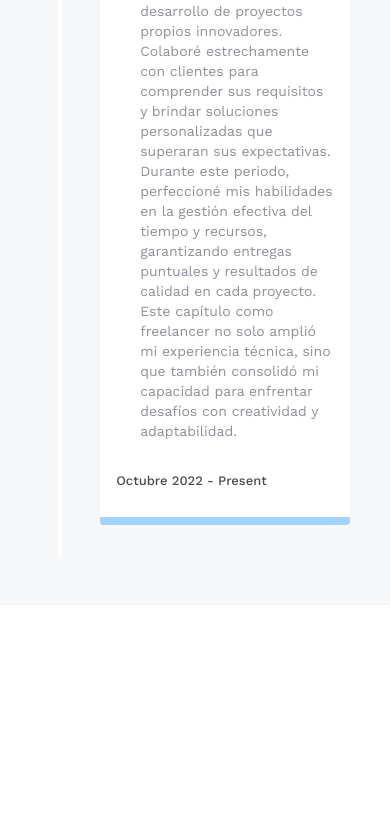
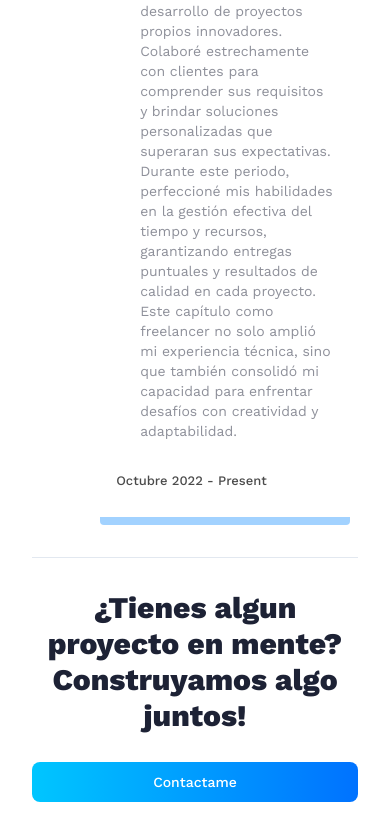
Before and after one commit to TomasGaAqBz/Portfolio, a React (Vite) app: page /about in a window 390 px wide. Shown: the part 2471-3311 px from the top of the page. Before the commit the page ends 3076 px from the top, so only its background shows below. Built offline with nearby package versions, Linux system fonts and the light colour scheme.

Commit message:
Añadido un CTA y corregido el barco en responsive

```diff
--- a/src/App.jsx
+++ b/src/App.jsx
@@ -5,7 +5,7 @@ import { About, Contact, Home, Projects } from "./views";
 
 const App = () => {
   return (
-    <main className='bg-slate-300/20'>
+    <main className='bg-slate-300/20 h-[100vh]'>
       <Router>
         <Navbar />
         <Routes>
--- /dev/null
+++ b/src/components/CTA.jsx
@@ -0,0 +1,17 @@
+import React from 'react'
+import { Link } from 'react-router-dom'
+
+const CTA = () => {
+  return (
+    <section className=' cta '>
+        <p className='cta-text'>
+            ¿Tienes algun proyecto en mente? <br className=' sm:block hidden' />
+            Construyamos algo juntos!
+        </p>
+        <Link to='/contact' className='btn'>Contactame</Link>
+
+    </section>
+  )
+}
+
+export default CTA
--- a/src/views/About.jsx
+++ b/src/views/About.jsx
@@ -5,6 +5,7 @@ import {
   VerticalTimelineElement,
 } from "react-vertical-timeline-component";
 import "react-vertical-timeline-component/style.min.css";
+import CTA from "../components/CTA";
 
 const About = () => {
   return (
@@ -100,6 +101,9 @@ const About = () => {
           </VerticalTimeline>
         </div>
       </div>
+      <hr className=" border-slate-200" />
+
+      <CTA/>
     </section>
   );
 };
--- a/src/views/Contact.jsx
+++ b/src/views/Contact.jsx
@@ -68,7 +68,7 @@ const Contact = () => {
       {alert.show && <Alert{...alert}/> }
 
       <div className='flex-1 min-w-[50%] flex flex-col'>
-        <h1 className='text-4xl font-bold'>Pongamonos en contacto</h1>
+        <h1 className='text-3xl font-bold'>Pongamonos en contacto</h1>
 
         <form
         className=' w-full flex flex-col gap-7 mt-14'
--- a/src/views/Home.jsx
+++ b/src/views/Home.jsx
@@ -35,8 +35,8 @@ const Home = () => {
     let screenScale , screenPosition
 
     if (window.innerWidth < 768) {
-      screenScale = [1.5, 1.5 , 1.5]
-      screenPosition =[5, 5, 6]
+      screenScale = [0.7, 0.7 , 0.5]
+      screenPosition =[0, -3, -5]
 
     } else{
       screenScale = [2.5, 2.5 , 2.5]
```
